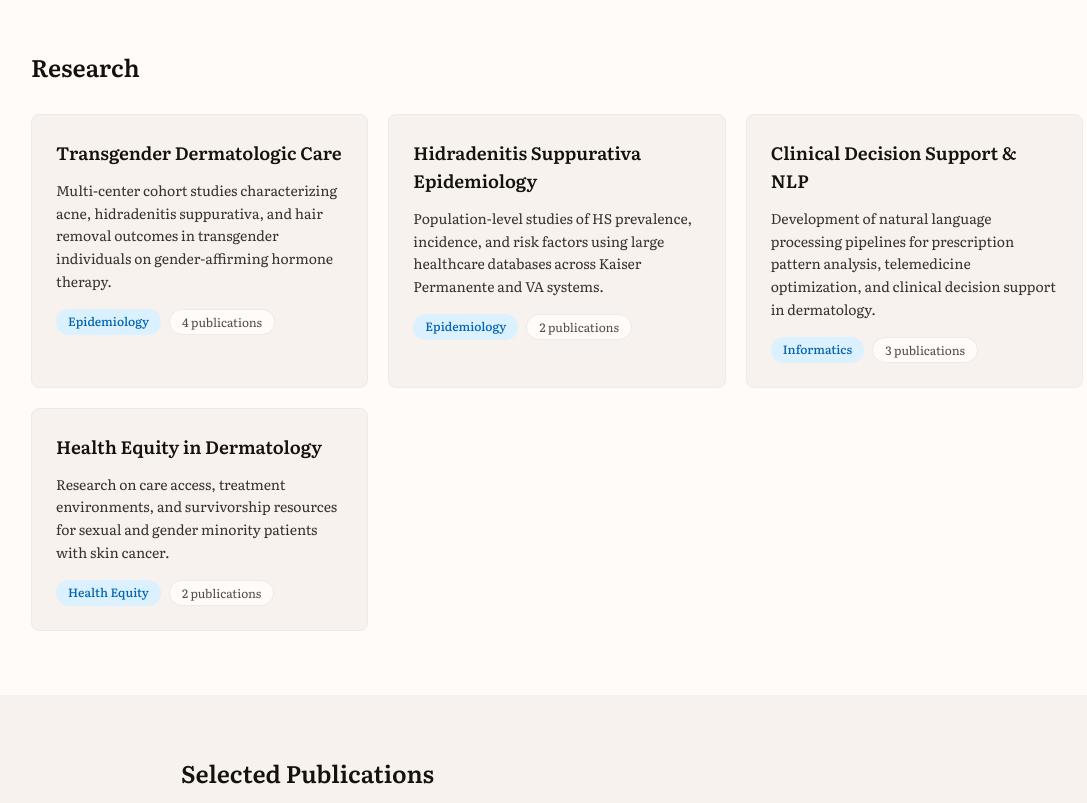
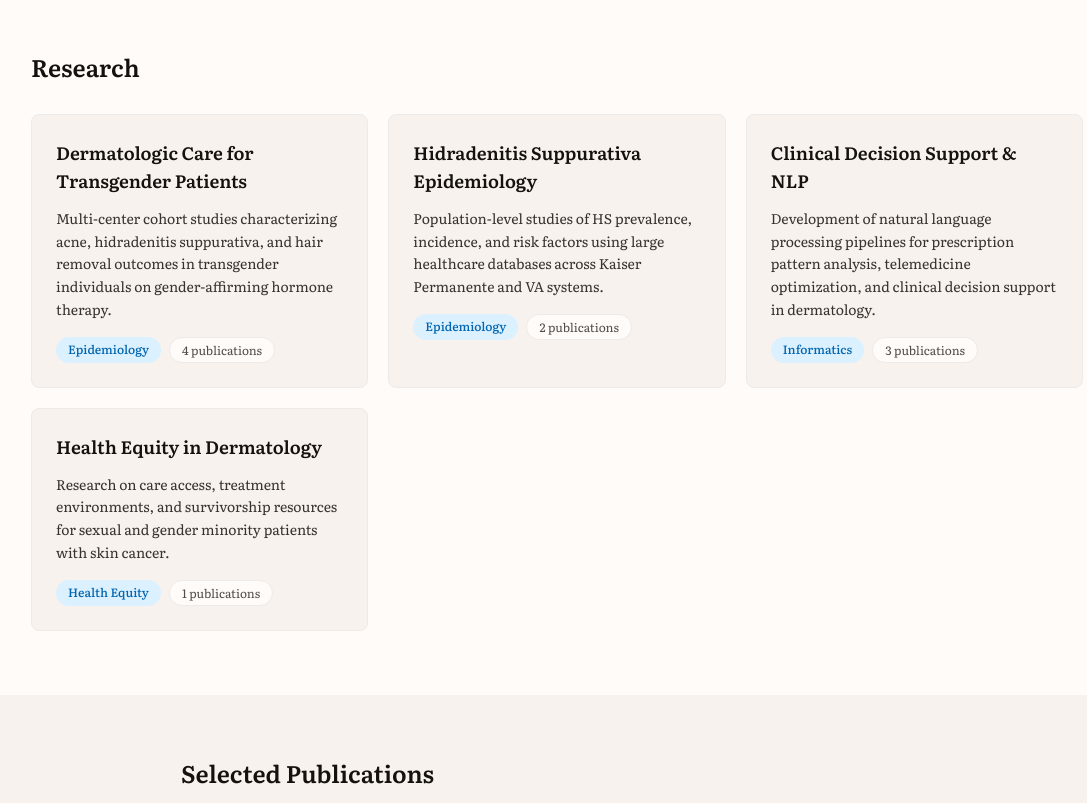
Before and after one commit to courtneyasmith/courtneyasmith.github.io, a Next.js app: page / in a window 1280 px wide. Shown: the part 680-1483 px from the top of the page, without its empty margins (83-1170 px from the left). Built offline with nearby package versions, Linux system fonts and the light colour scheme.

Commit message:
Update about bio and research theme titles

```diff
--- a/src/data/research-themes.ts
+++ b/src/data/research-themes.ts
@@ -3,7 +3,7 @@ import type { ResearchDirection } from '@/types'
 export const researchThemes: ResearchDirection[] = [
   {
     id: 'transgender-dermatology',
-    title: 'Transgender Dermatologic Care',
+    title: 'Dermatologic Care for Transgender Patients',
     description:
       'Multi-center cohort studies characterizing acne, hidradenitis suppurativa, and hair removal outcomes in transgender individuals on gender-affirming hormone therapy.',
     focus: 'Epidemiology and clinical management in an underrepresented population',
@@ -49,7 +49,6 @@ export const researchThemes: ResearchDirection[] = [
     keyWork: ['SGM skin cancer survivorship (Arch Derm Res)', 'Healthcare barriers (OUT Survey)'],
     relatedPublicationIds: [
       'skin-cancer-treatment-environment-and-survivorship-resources-among-sexual-and-ge',
-      'healthcare-barriers-among-sexual-and-gender-minority-skin-cancer-survivors-a-cro',
     ],
   },
 ]
```
